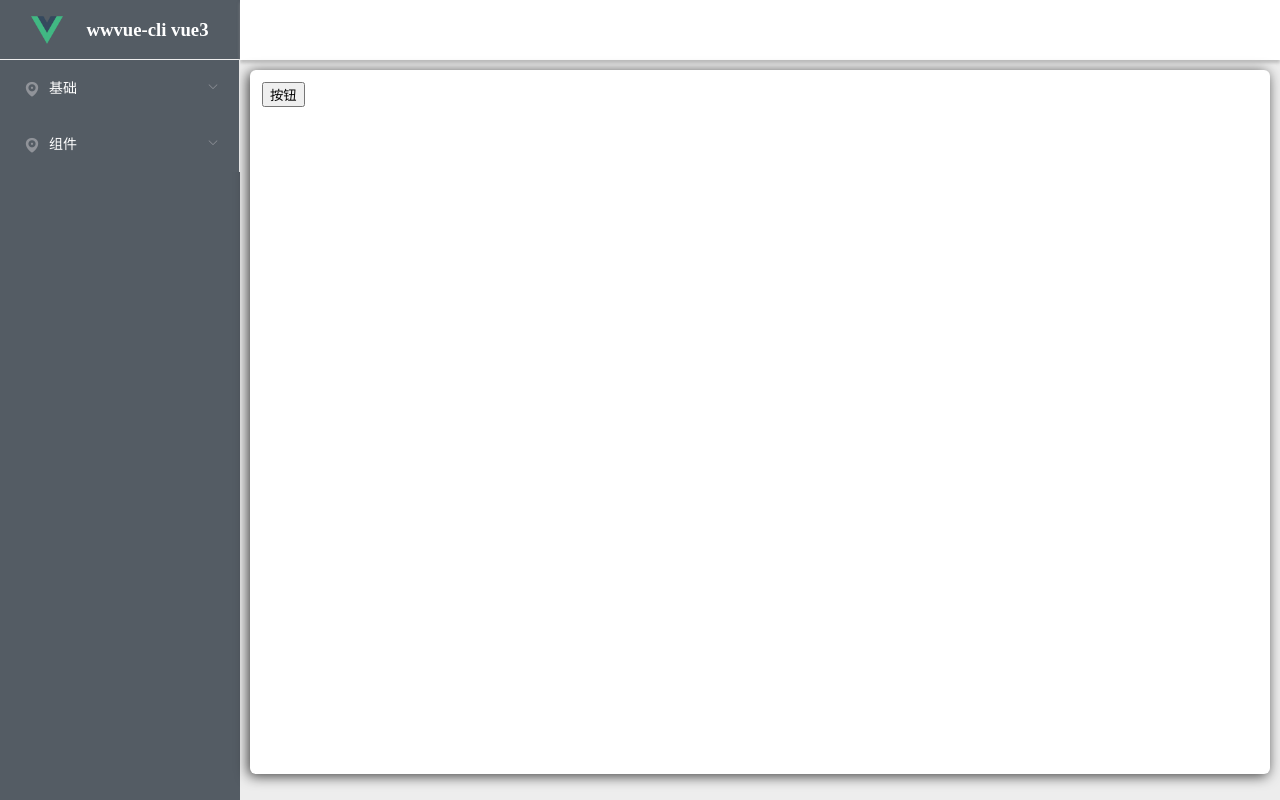
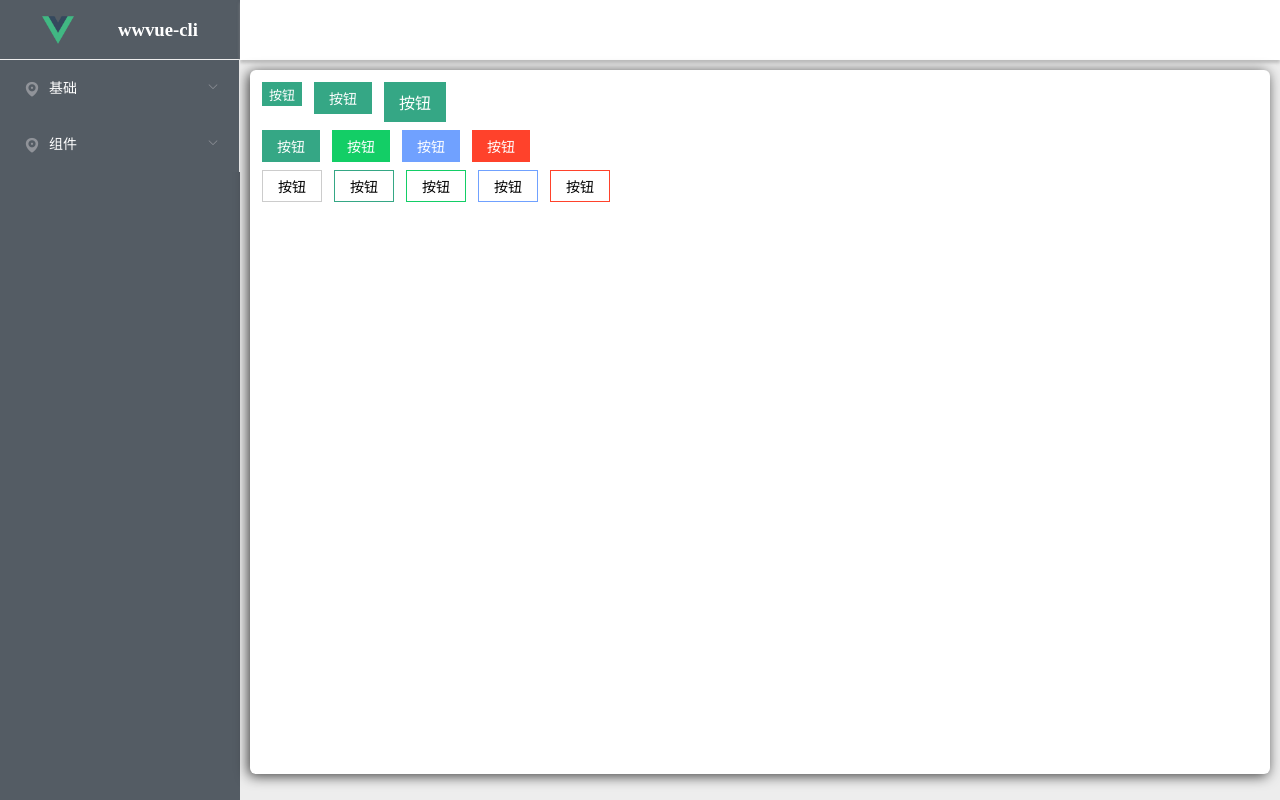
Before and after one commit to vannvan/wwvue-cli, a Vue app: page /#/button in a window 1280 px wide. Built offline with nearby package versions, Linux system fonts and the light colour scheme.

Commit message:
完善button组件样式

```diff
--- a/src/components/layout/Header.vue
+++ b/src/components/layout/Header.vue
@@ -2,7 +2,7 @@
   <div class="layout-header">
     <div class="logo-wrap">
       <img src="../../assets/logo.png" alt="" />
-      <h3>wwvue-cli vue3</h3>
+      <h3>wwvue-cli</h3>
     </div>
     <div class="header-right-content"></div>
   </div>
@@ -15,7 +15,7 @@ export default defineComponent({
   name: 'Header',
   setup() {
     return {}
-  },
+  }
 })
 </script>
 
--- a/src/components/layout/Main.vue
+++ b/src/components/layout/Main.vue
@@ -19,11 +19,11 @@ export default defineComponent({
   name: 'Main',
   components: {
     Menu,
-    Header,
+    Header
   },
   setup() {
     return {}
-  },
+  }
 })
 </script>
 
--- a/src/main.ts
+++ b/src/main.ts
@@ -2,6 +2,7 @@ import { createApp } from 'vue'
 import ElementPlus from 'element-plus'
 
 import WUI from './package'
+import './styles/index.scss'
 
 import App from './App.vue'
 
--- a/src/package/button/src/button.vue
+++ b/src/package/button/src/button.vue
@@ -1,15 +1,30 @@
 <template>
-  <button :class="type">
+  <button
+    :class="[
+      'wui-button',
+      type ? 'wui-button-' + type : '',
+      buttonSize ? 'wui-button--' + buttonSize : '',
+      {
+        'is-disabled': buttonDisabled,
+        'is-loading': loading,
+        'is-plain': plain,
+        'is-round': round,
+        'is-circle': circle
+      }
+    ]"
+  >
     <span v-if="$slots.default"><slot></slot></span>
   </button>
 </template>
 
 <script lang="ts">
-import { defineComponent } from 'vue'
+import { defineComponent, computed } from 'vue'
 
 import type { PropType } from 'vue'
 
 type WButtonType = PropType<'primary' | 'success' | 'default' | 'error' | 'info'>
+
+type WButtonSize = PropType<'default' | 'large' | 'small'>
 
 interface WButtonProps {
   type: string
@@ -24,11 +39,29 @@ export default defineComponent({
       validator: (val: string) => {
         return ['default', 'primary', 'info', 'error', 'success'].includes(val)
       }
-    }
+    },
+    size: {
+      type: String as WButtonSize,
+      default: 'default',
+      validator: (val: string) => {
+        return ['large', 'default', 'small'].includes(val)
+      }
+    },
+    loading: Boolean,
+    disabled: Boolean,
+    plain: Boolean,
+    autofocus: Boolean,
+    round: Boolean,
+    circle: Boolean
   },
 
   setup(props) {
-    return {}
+    const buttonSize = computed(() => {
+      return props.size
+    })
+    return {
+      buttonSize
+    }
   }
 })
 </script>
--- /dev/null
+++ b/src/styles/button.scss
@@ -0,0 +1,90 @@
+@import './mixins.scss';
+@import './var.scss';
+
+@include b(wui-button) {
+    border: none;
+    cursor: pointer;
+    display: inline-block;
+    height: auto;
+    outline: 0;
+    text-align: center;
+
+    @include e(default) {
+        background-color: #fff;
+        border: 1px solid #ccc;
+        color: #000;
+
+        &:hover {
+            border-color: #999;
+        }
+    }
+
+    @include e(primary) {
+        background-color: $primaryColor;
+        color: #fff;
+
+        &:hover {
+            border-color: #f00;
+        }
+
+        &.is-plain {
+            background: none !important;
+            border: 1px solid $primaryColor;
+            color: #000;
+        }
+    }
+
+    @include e(success) {
+        background-color: $successColor;
+        color: #fff;
+
+        &.is-plain {
+            background: none !important;
+            border: 1px solid $successColor;
+            color: #000;
+        }
+    }
+
+    @include e(info) {
+        background-color: $infoColor;
+        color: #fff;
+
+        &.is-plain {
+            background: none !important;
+            border: 1px solid $infoColor;
+            color: #000;
+        }
+    }
+
+    @include e(error) {
+        background-color: $errorColor;
+        color: #fff;
+
+        &.is-plain {
+            background: none !important;
+            border: 1px solid $errorColor;
+            color: #000;
+        }
+    }
+
+    @include m(small) {
+        padding: 0px 7px;
+        height: 24px;
+        font-size: small;
+    }
+
+    @include m(default) {
+        padding: 0px 15px;
+        height: 32px;
+        font-size: 14px;
+
+    }
+
+    @include m(large) {
+        padding: 0px 15px;
+        height: 40px;
+        font-size: 16px;
+    }
+
+
+}
--- /dev/null
+++ b/src/styles/index.scss
@@ -0,0 +1 @@
+@import './button.scss'
--- /dev/null
+++ b/src/styles/mixins.scss
@@ -0,0 +1,79 @@
+$elementSeparator: '-';
+$modifierSeparator: '--';
+
+@function containsModifier($selector) {
+    $selector: selectorToString($selector);
+
+    @if str-index($selector, $modifierSeparator) {
+        @return true;
+    }
+
+    @else {
+        @return false;
+    }
+}
+
+@function selectorToString($selector) {
+    $selector: inspect($selector);
+    $selector: str-slice($selector, 2, -2);
+    @return $selector;
+}
+
+@function getBlock($selector) {
+    $selector: selectorToString($selector);
+    $modifierStart: str-index($selector, $modifierSeparator) - 1;
+    @return str-slice($selector, 0, $modifierStart);
+}
+
+@mixin b($block) {
+    .#{$block} {
+        @content;
+    }
+}
+
+@mixin e($element) {
+    $selector: &;
+
+    @if containsModifier($selector) {
+        $block: getBlock($selector);
+
+        @at-root {
+            #{$selector} {
+                #{$block+$elementSeparator+$element} {
+                    @content;
+                }
+            }
+        }
+    }
+
+    @else {
+        @at-root {
+            #{$selector+$elementSeparator+$element} {
+                @content;
+            }
+        }
+    }
+}
+
+@mixin m($modifier) {
+    @at-root {
+        #{&}#{$modifierSeparator+$modifier} {
+            @content;
+        }
+    }
+}
+
+
+//圆角
+@mixin rounded($radius:10px) {
+    border-radius: $radius;
+    -moz-border-radius: $radius;
+    -webkit-border-radius: $radius;
+}
+
+//阴影
+@mixin shadow($h-shadow:0px, $v-shadow:-1px, $blur:9px, $color:#DBDBDB) {
+    -moz-box-shadow: $h-shadow $v-shadow $blur $color;
+    -webkit-box-shadow: $h-shadow $v-shadow $blur $color;
+    box-shadow: $h-shadow $v-shadow $blur $color;
+}
--- /dev/null
+++ b/src/styles/var.scss
@@ -0,0 +1,35 @@
+// public style params
+$pubmargin:25px;
+
+$primaryColor:#35A785;
+$primaryLightColor:#3EC29A;
+$primaryActiveColor:#239E6D;
+
+$successColor:#13ce66;
+$successLightColor:#51CF89;
+
+$infoColor:#70a1ff;
+$infoLightColor:#78a6fa;
+
+$warningColor:#FFD82B;
+$warningLightColor:#FFE263;
+
+$errorColor:#FF422B;
+$errorLightColor:#FF5F4A;
+
+$dangerColor:#FF422B;
+$dangerLightColor:#FF5F4A;
+
+$defaultColor:#ffffff;
+$cancelColor:#f6f6f6;
+
+$lightColor:#ffffff; //白色
+$lighterColor:#F7F7F7; //浅色背景色
+// $border:#F0F0F0; //
+$darkColor:#000000; //黑色
+
+
+$lightBorderColor:#dcdee2; //浅色border
+$lightBgColor:#f6f6f6; //浅色背景，用于按钮浅色背景，块级元素背景
+
+$textPrimaryColor:#606266; //文本主色
--- a/src/views/Button.vue
+++ b/src/views/Button.vue
@@ -1,6 +1,23 @@
 <template>
   <div>
-    <w-button> 按钮 </w-button>
+    <div class="button-wrap">
+      <w-button type="primary" size="small"> 按钮 </w-button>
+      <w-button type="primary"> 按钮 </w-button>
+      <w-button type="primary" size="large"> 按钮 </w-button>
+    </div>
+    <div class="button-wrap">
+      <w-button type="primary"> 按钮 </w-button>
+      <w-button type="success"> 按钮 </w-button>
+      <w-button type="info"> 按钮 </w-button>
+      <w-button type="error"> 按钮 </w-button>
+    </div>
+    <div class="button-wrap">
+      <w-button plain> 按钮 </w-button>
+      <w-button type="primary" plain> 按钮 </w-button>
+      <w-button type="success" plain> 按钮 </w-button>
+      <w-button type="info" plain> 按钮 </w-button>
+      <w-button type="error" plain> 按钮 </w-button>
+    </div>
   </div>
 </template>
 
@@ -14,4 +31,12 @@ export default defineComponent({
 })
 </script>
 
-<style scoped></style>
+<style scoped lang="scss">
+.button-wrap {
+  display: flex;
+  button {
+    margin-right: 12px;
+    margin-bottom: 8px;
+  }
+}
+</style>
```
